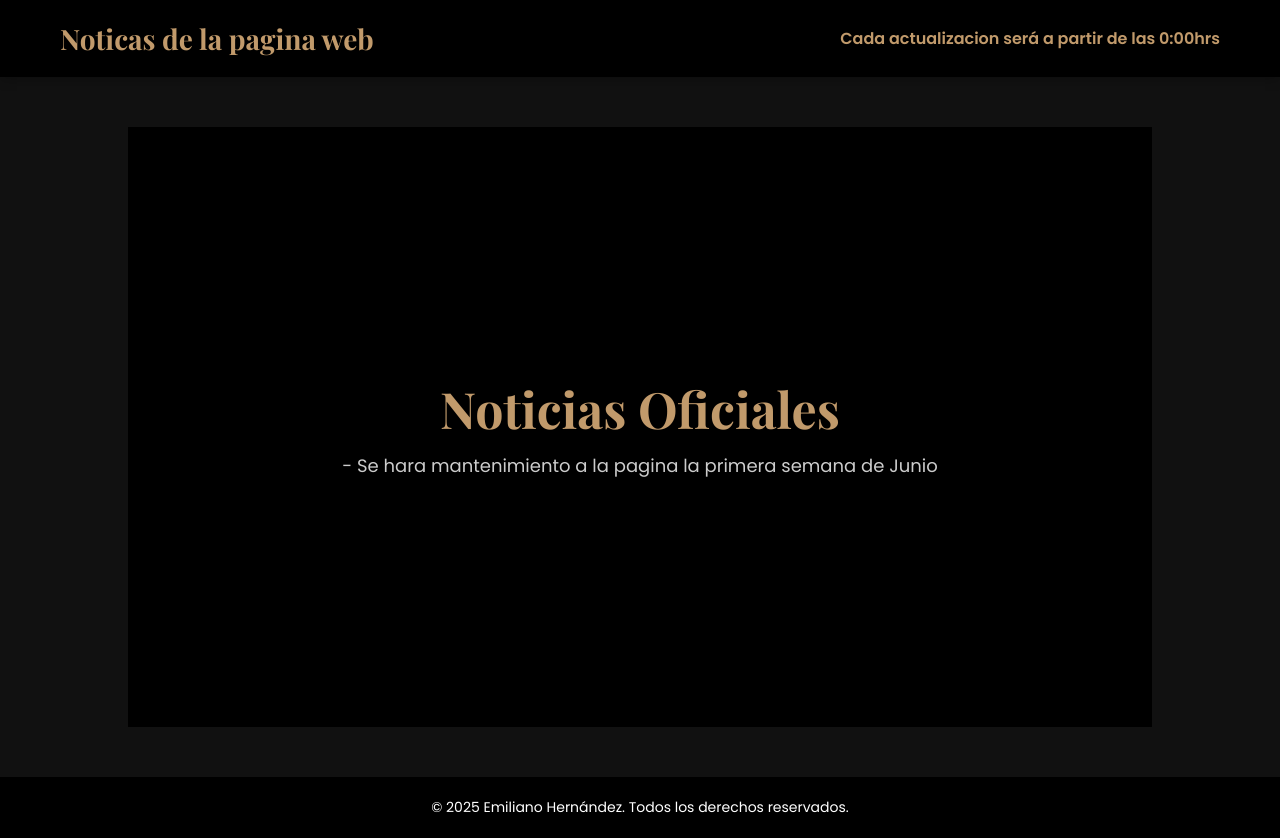
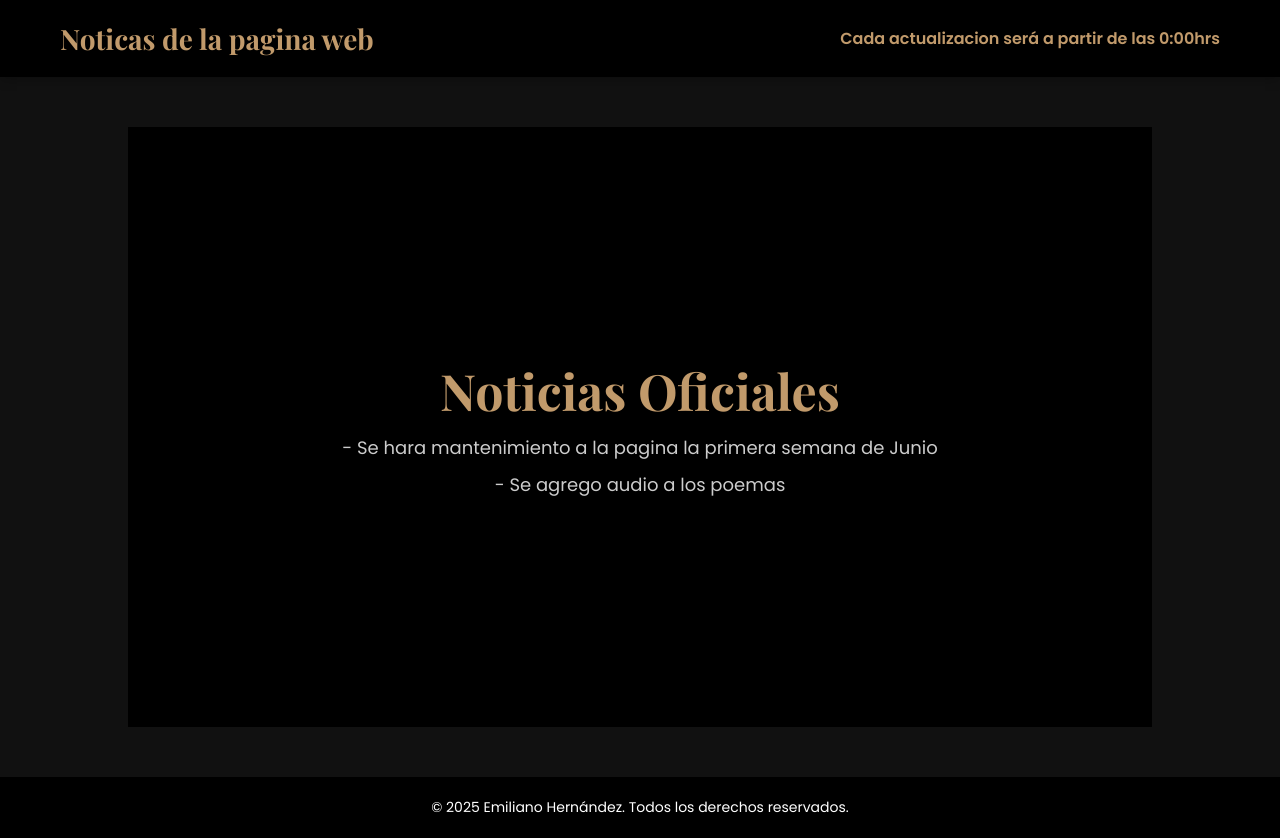
Before and after one commit to Emiliano-HN/Mis-poemas, a plain HTML site: page noticias.html in a window 1280 px wide. Drawn offline with nearby package versions, Linux system fonts and the light colour scheme.

Commit message:
Update noticias.html

```diff
--- a/noticias.html
+++ b/noticias.html
@@ -287,6 +287,7 @@
         <div class="hero-content">
             <h1 class="logo">Noticias Oficiales</h1>
             <p>- Se hara mantenimiento a la pagina la primera semana de Junio</p>
+            <p>- Se agrego audio a los poemas</p>
         </div>
     </div>
 </div>
```
